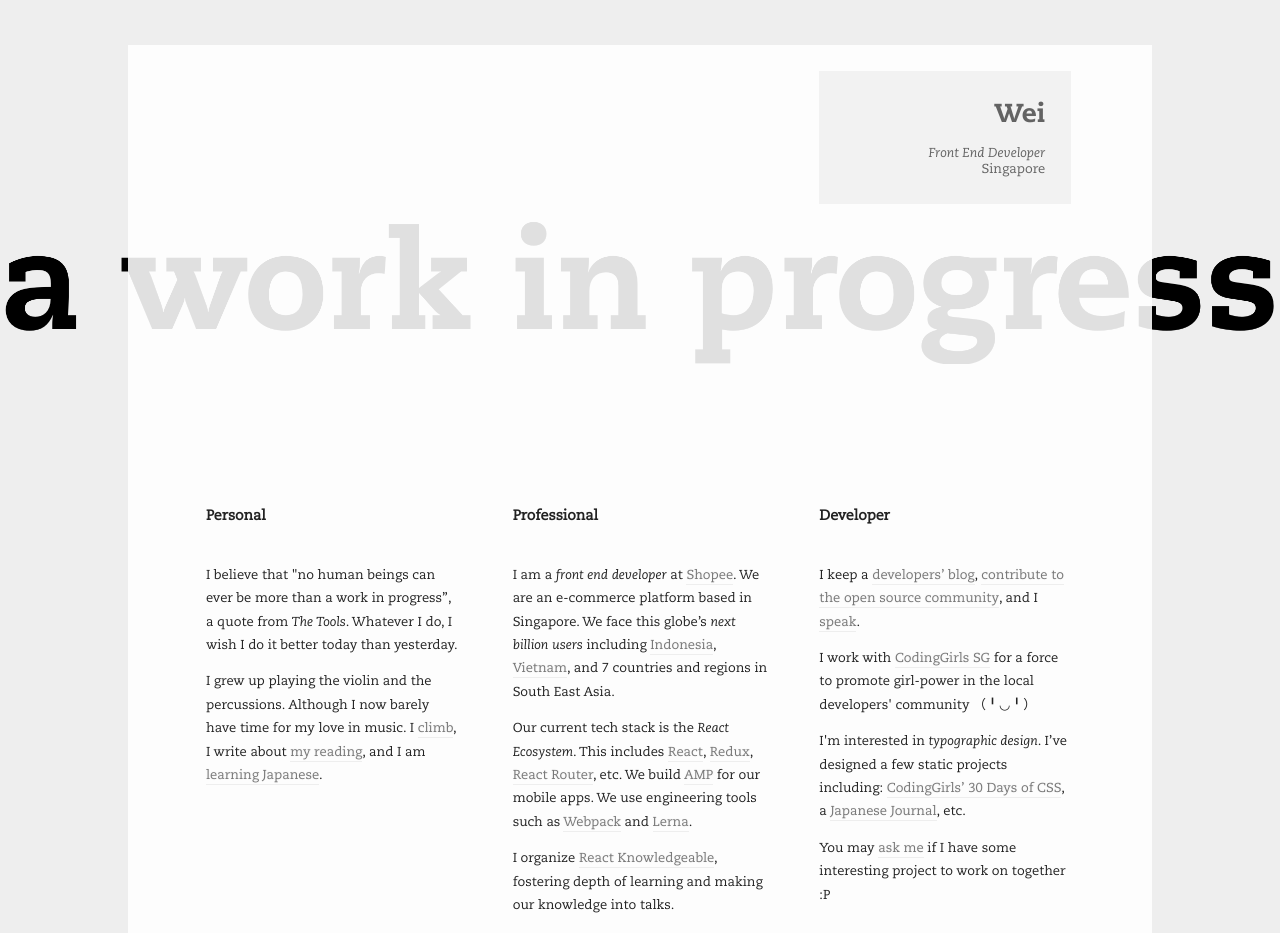
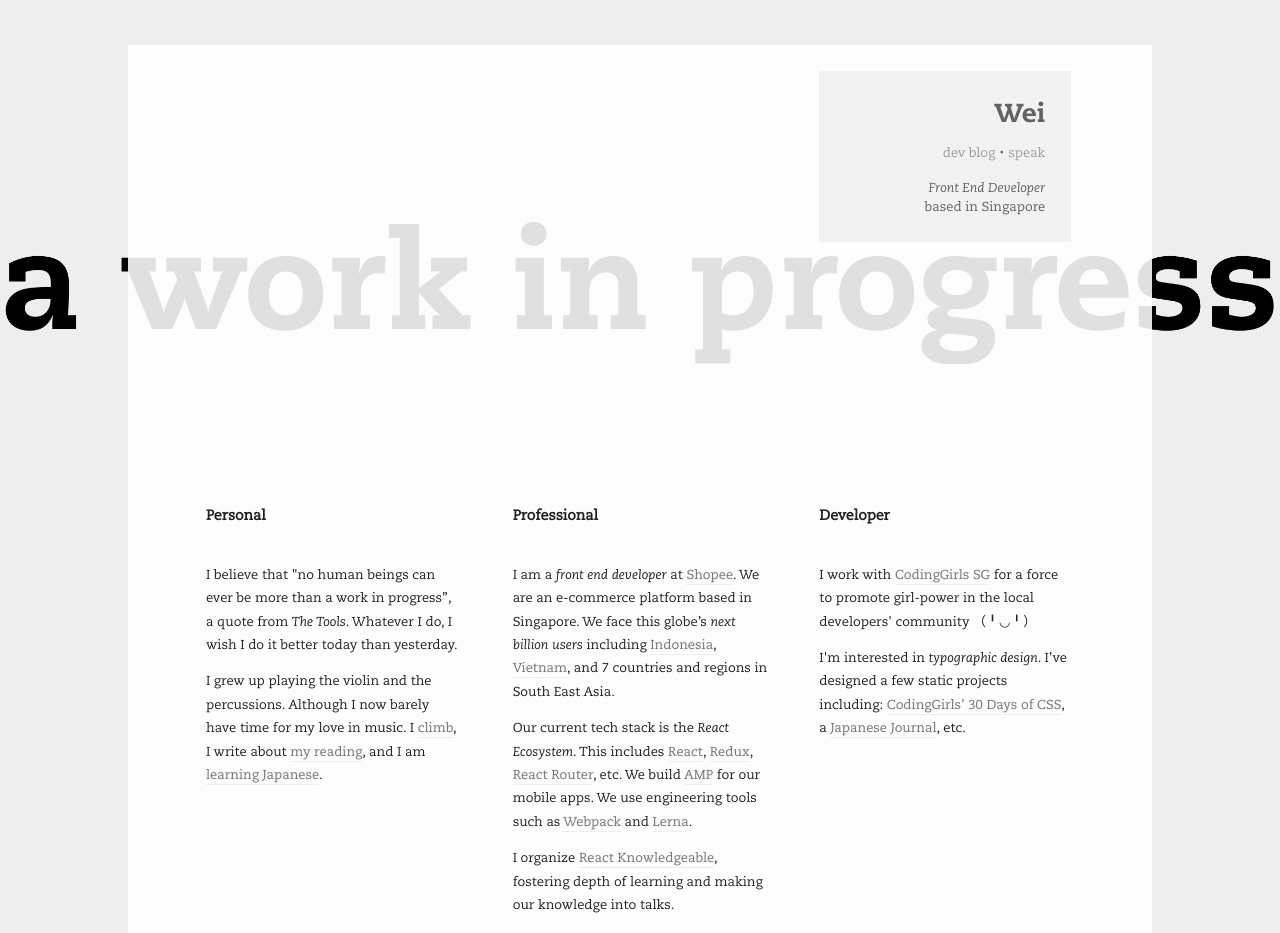
Before and after one commit to wgao19/home, a plain HTML site: page index.html in a window 1280 px wide. Shown: the top 933 px of the page. Drawn offline with Linux system fonts and the light colour scheme.

Commit message:
Update home page to include speaking site

```diff
--- a/index.html
+++ b/index.html
@@ -30,8 +30,13 @@
     <div class="content">
       <div class="intro">
         <h1 class="name">Wei</h1>
+        <div class="nav">
+          <a target="_self" href="https://dev.wgao19.cc">dev blog</a>
+          <span>・</span>
+          <a target="_self" href="https://speak.wgao19.cc">speak</a>
+        </div>
         <div class="title italic">Front End Developer</div>
-        <div class="location">Singapore</div>
+        <div class="location">based in Singapore</div>
       </div>
       <div class="section personal">
         <h2>personal</h2>
@@ -81,13 +86,6 @@
       <div class="section designer">
         <h2>developer</h2>
         <p>
-          I keep a <a href="http://dev.wgao19.cc">developers’ blog</a>,
-          <a href="https://github.com/wgao19"
-            >contribute to the open source community</a
-            >, and I <a href="https://speak.wgao19.cc">speak</a>.
-        </p>
-
-        <p>
           I work with <a href="http://codinggirls.sg">CodingGirls SG</a> for a
           force to promote girl-power in the local developers' community （╹◡╹）
         </p>
@@ -96,10 +94,6 @@
           static projects including:
           <a href="http://css.codinggirls.sg">CodingGirls’ 30 Days of CSS</a>, a
           <a href="http://japanese.wgao19.cc">Japanese Journal</a>, etc.
-        </p>
-        <p>
-          You may <a href="mailto:wgao19+project@gmail.com">ask me</a> if I have
-          some interesting project to work on together :P
         </p>
       </div>
     </div>
--- a/style.css
+++ b/style.css
@@ -91,6 +91,17 @@ p {
 }
 .name {
   margin-top: 0;
+  margin-bottom: 0;
+}
+.nav {
+  margin: 1rem 0;
+  display: flex;
+  justify-content: flex-end;
+  align-items: baseline;
+  min-height: 2rem;
+}
+.location {
+  margin-top: 0.2rem;
 }
 .section {
   grid-row: 3;
```
